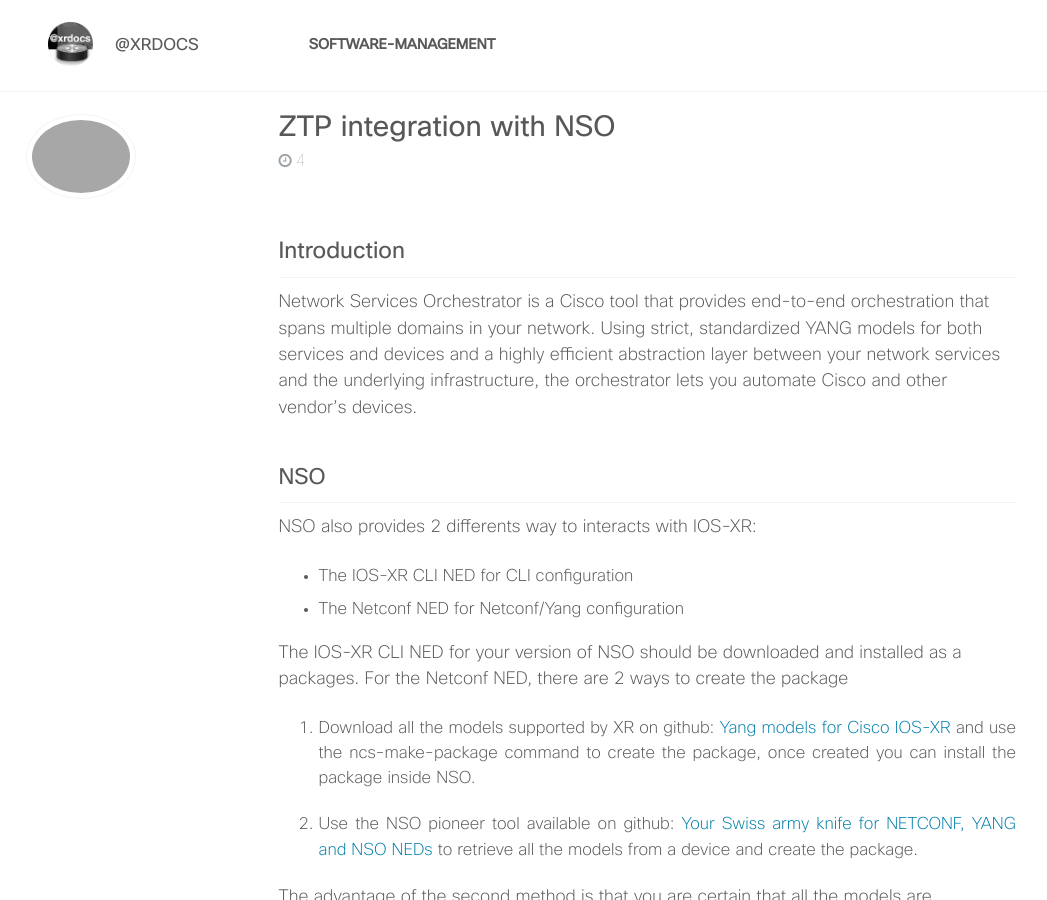
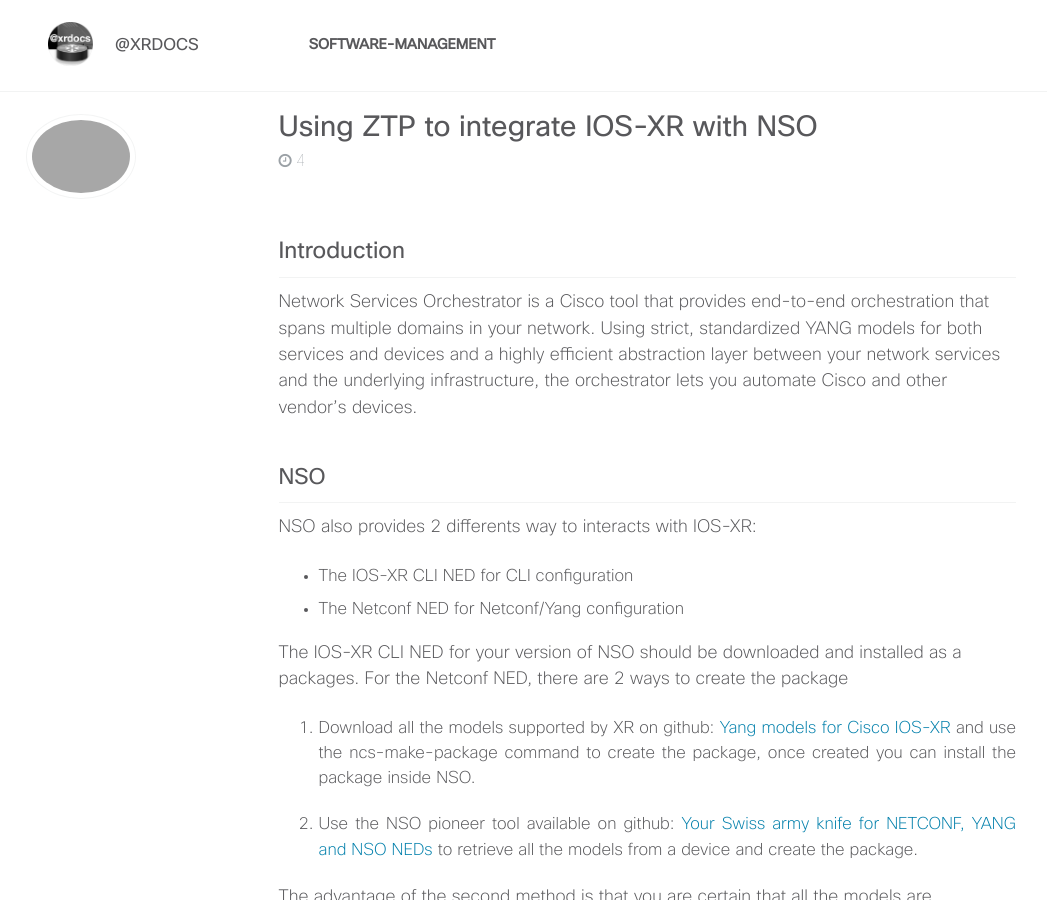
Before and after one commit to xrdocs/software-management, a Jekyll site: the page built from _blogs/2018-02-22-ztp-integration-with-nso.md, in a window 1280 px wide and 900 px high. Shown: the whole window, without its empty margins (18-1065 px from the left). Built offline with Jekyll 4.4.1, drawn with Linux system fonts in a browser that asks for light colours; comment, search, counter and statistics services are not loaded; some of the changed text lies outside the part shown.

Commit message:
Update 2018-02-22-ztp-integration-with-nso.md

```diff
--- a/_blogs/2018-02-22-ztp-integration-with-nso.md
+++ b/_blogs/2018-02-22-ztp-integration-with-nso.md
@@ -1,8 +1,12 @@
 ---
 published: true
 date: '2018-02-22 17:14 -0800'
-title: ZTP integration with NSO
+title: Using ZTP to integrate IOS-XR with NSO
 author: Patrick Warichet
+tags:
+  - iosxr
+  - Orchestration
+  - NSO
 ---
 # Introduction
 Network Services Orchestrator is a Cisco tool that provides end-to-end orchestration that spans multiple domains in your network. Using strict, standardized YANG models for both services and devices and a highly efficient abstraction layer between your network services and the underlying infrastructure, the orchestrator lets you automate Cisco and other vendor's devices.
```
